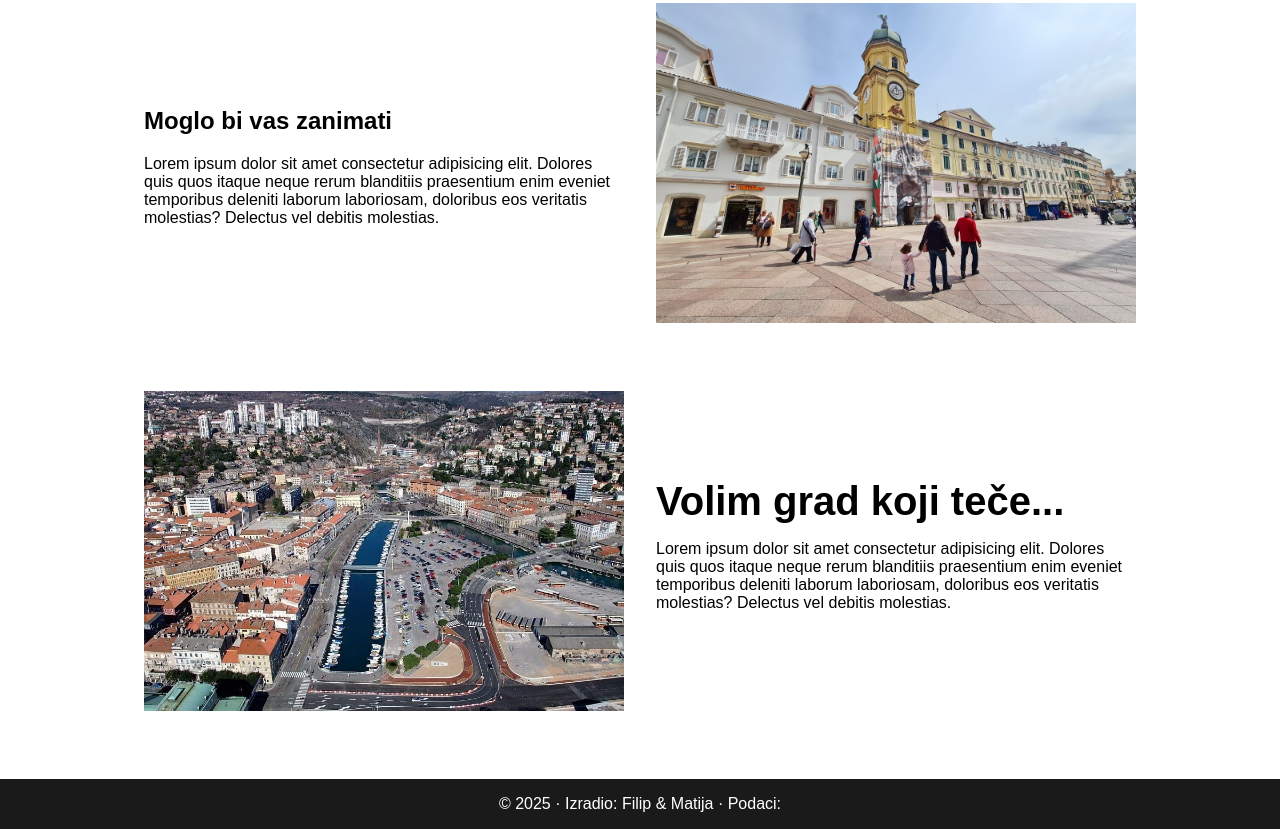
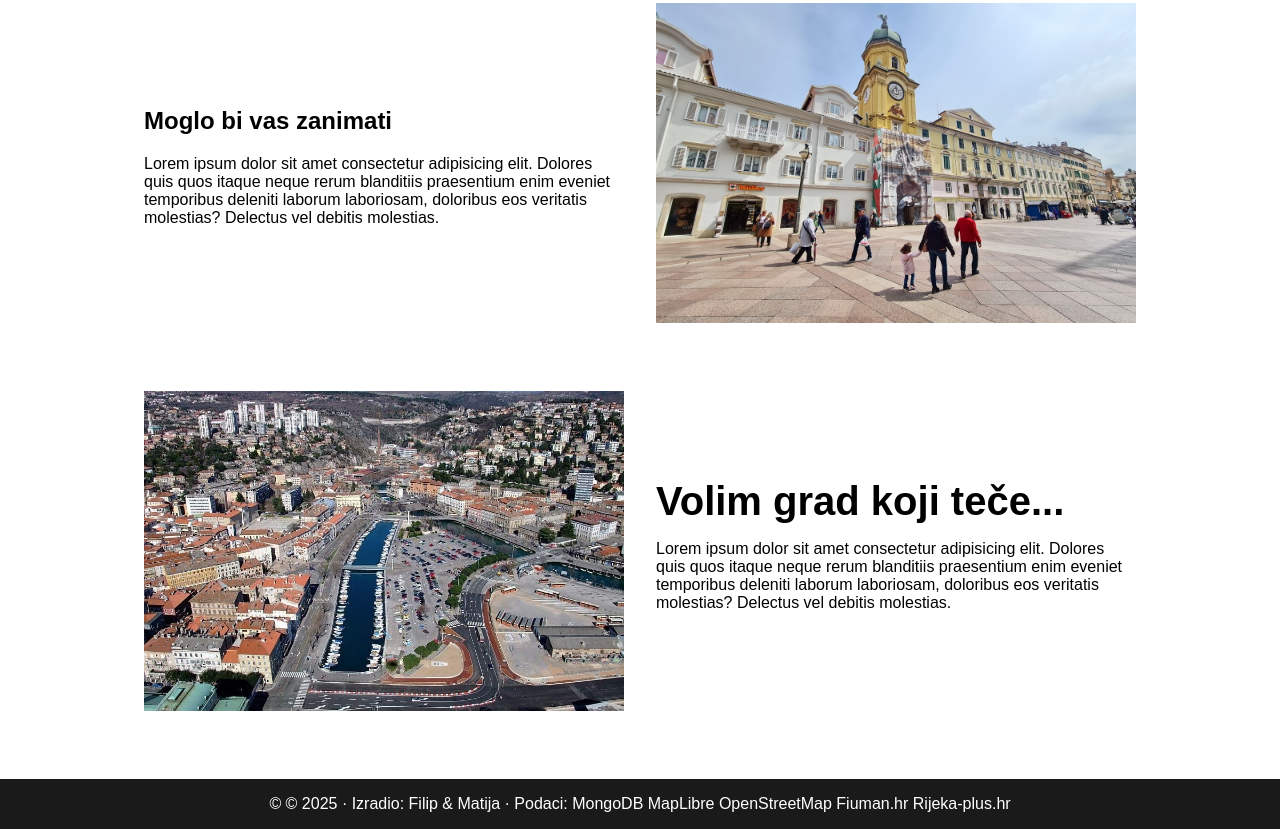
Before and after one commit to NurseJoyDR/Rijeka_projekt, a website: page index.html in a window 1280 px wide. Shown: the part 655-1484 px from the top of the page. Drawn offline with Linux system fonts and the light colour scheme.

Commit message:
Update index.html

```diff
--- a/index.html
+++ b/index.html
@@ -59,7 +59,7 @@
     </main>
 
     <footer>
-        <p>© 2025 · Izradio: Filip & Matija · Podaci:</p>
+        <p>© © 2025 · Izradio: Filip & Matija · Podaci: MongoDB MapLibre OpenStreetMap Fiuman.hr Rijeka-plus.hr </p>
     </footer>
 
 </body>
```
